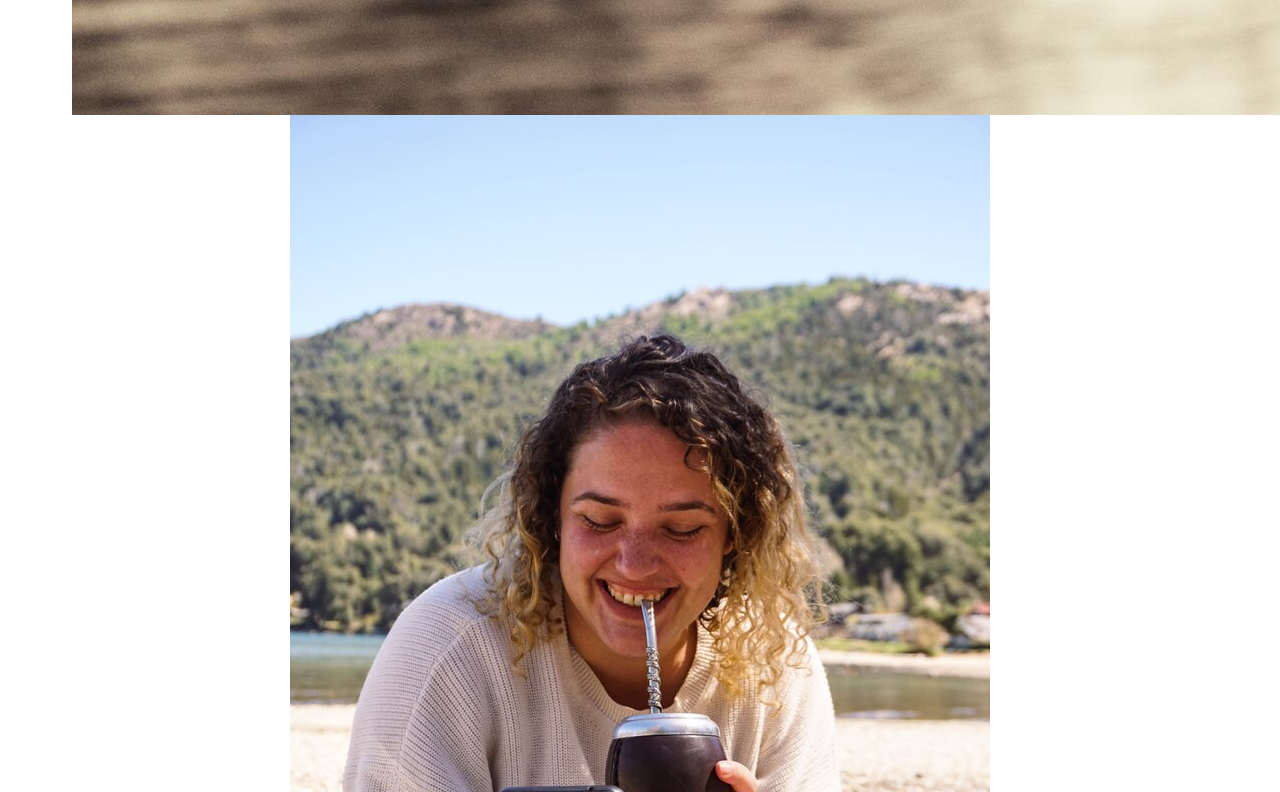
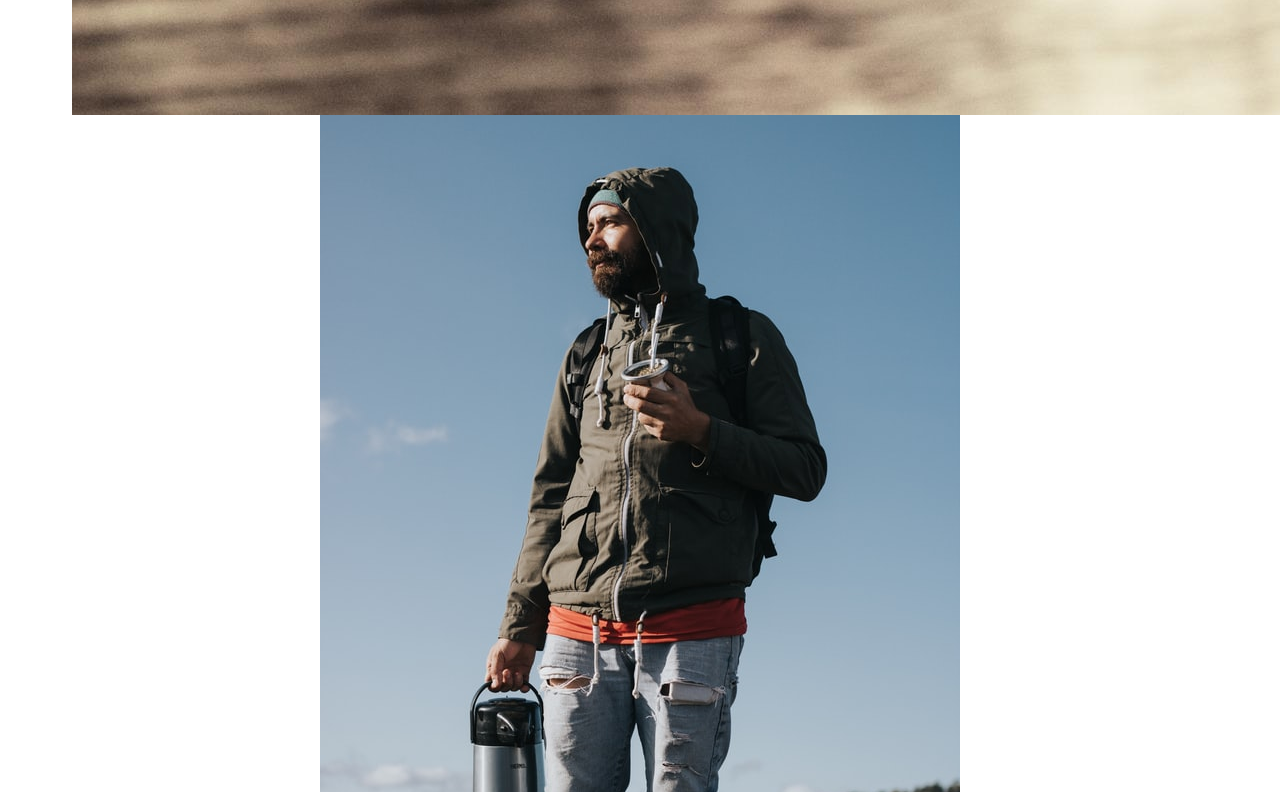
Before and after one commit to CarGuzRuth7/wdd130, a plain HTML site: page meetyourmate/site-plan.html in a window 1280 px wide. Shown: the part 4768-5560 px from the top of the page. Drawn offline with Linux system fonts and the light colour scheme.

Commit message:
Replace fallen img

```diff
--- a/meetyourmate/site-plan.html
+++ b/meetyourmate/site-plan.html
@@ -159,7 +159,7 @@
       </p>
       <p>Images for the Home page</p>
         <img src="images/mate-gb8b045d6e_1920.jpg" alt="mate banner">
-        <img src="images/camila-seves-espasandin-0Re3btXfjX8-unsplash.jpg" alt="girl drinking mate" title="From Camila Seves Espasandin in https://unsplash.com/es?utm_source=unsplash&utm_medium=referral&utm_content=creditCopyText">
+        <img src="images/malen-almonacid-trossi-ieeWIClmW2Q-unsplash.jpg" alt="boy drinking mate" title="From Malen Almonacid Trossi https://unsplash.com/es?utm_source=unsplash&utm_medium=referral&utm_content=creditCopyText">
         <img src="images/pexels-los-muertos-crew-8279924.jpg" alt="https://www.pexels.com/es-es/foto/hombre-pareja-amor-mujer-8279924/">
         <img src="images/mate-ga2ce753ca_640.jpg" alt="straws">
         <img src="images/Mates_2.jpg" alt="Types of Mate" title="From Esceptic0 CC BY-SA 3.0 via Wikimedia Commons https://commons.wikimedia.org/wiki/File:Mates_2.jpg">
```
Also changed, not shown: meetyourmate/images/camila-seves-espasandin-0re3btxfjx8-unsplash.jpg (deleted), meetyourmate/images/malen-almonacid-trossi-ieeWIClmW2Q-unsplash.jpg (added).
